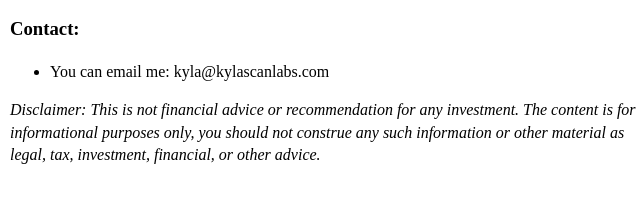
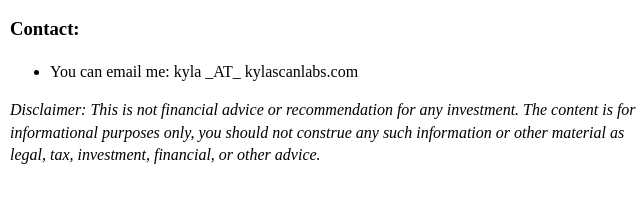
Before and after one commit to Bunks18/ky-portfolio, a plain HTML site: page index.html in a window 1280 px wide. Shown: the part 749-952 px from the top of the page, 305-945 px from the left. Drawn offline with Linux system fonts and the light colour scheme.

Commit message:
fix: prevent spam email

```diff
--- a/index.html
+++ b/index.html
@@ -73,7 +73,7 @@
 
         <h3>Contact:</h3>
         <ul>
-            <li>You can email me: kyla@kylascanlabs.com</li>
+            <li>You can email me: kyla _AT_ kylascanlabs.com</li>
         </ul>
 
         <p style="font-style: italic;">
```
